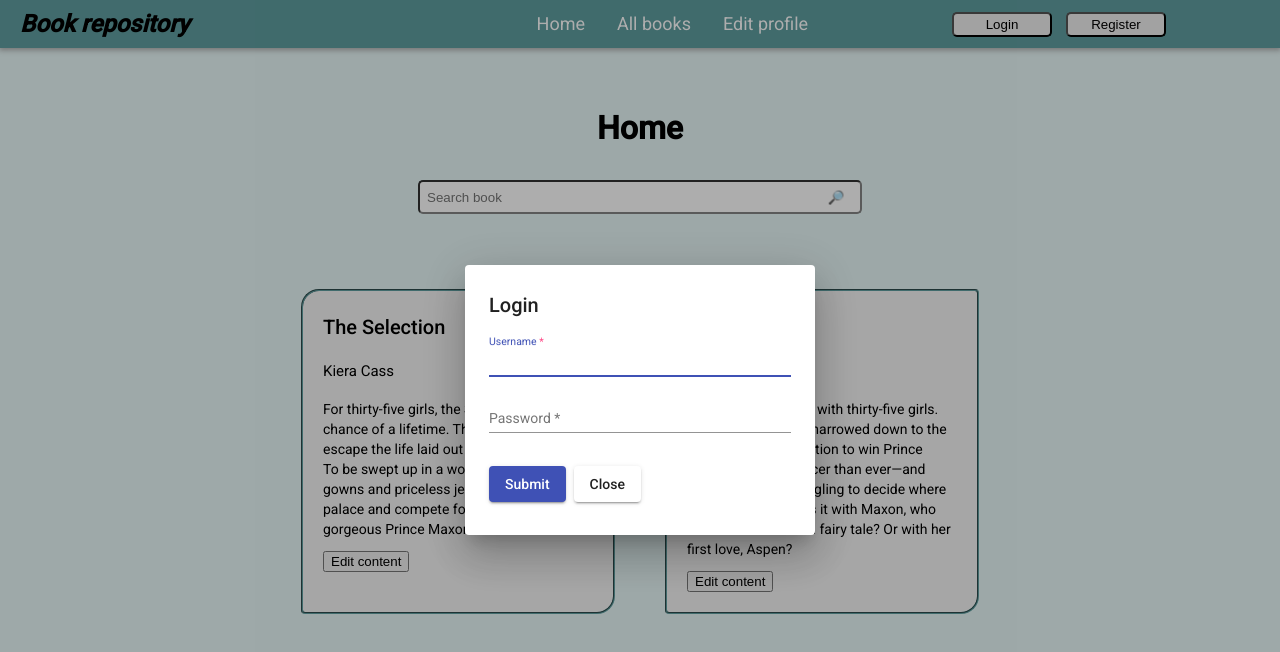
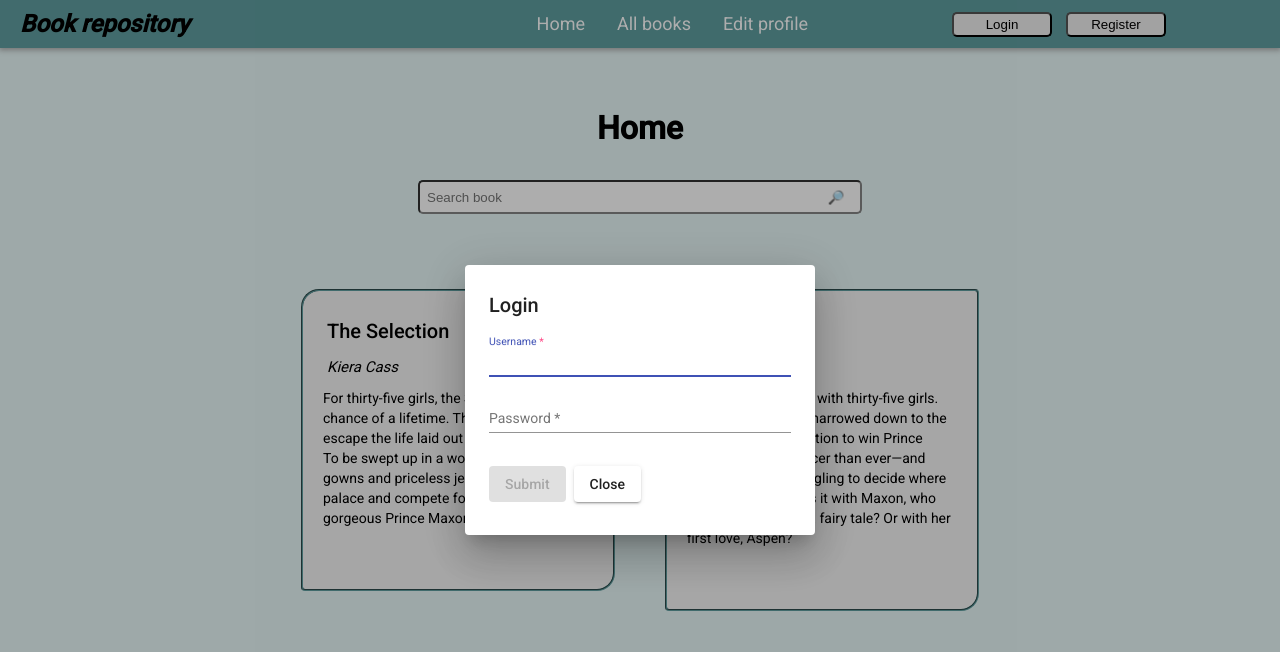
Before and after one commit to silviaDeyanova/Book-Repository, an Angular app: page /home in a window 1280 px wide. Both pictures are taken after a click on the button "Login". Shown: the top 652 px of the page. Built offline with nearby package versions, Linux system fonts and the light colour scheme.

Commit message:
disabled buttons when changes not found

```diff
--- a/src/app/components/book/book.component.html
+++ b/src/app/components/book/book.component.html
@@ -1,3 +1,4 @@
+<div id="book">
   <h2
     [routerLink]="['/home/book-description/' + data.id]"
     routerLinkActive="active"
@@ -12,3 +13,4 @@
   >
     Edit content
   </button>
+</div>
--- a/src/app/components/book/book.component.scss
+++ b/src/app/components/book/book.component.scss
@@ -0,0 +1,46 @@
+#book {
+  margin: 25px;
+  border: 2px groove cadetblue;
+  border-radius: 18px 4px;
+  padding: 20px;
+  width: 270px;
+  min-height: 240px;
+  background-color: whitesmoke;
+
+  h2 {
+    cursor: pointer;
+    display: inline-block;
+    &:hover {
+      color: rgb(78, 78, 78);
+    }
+  }
+
+  h4,
+  h2 {
+    margin: 4px;
+  }
+
+  h4 {
+    font-style: italic;
+    margin-bottom: 9px;
+  }
+
+  button {
+    background-color: #64b3f8;
+    border: none;
+    padding: 5px;
+    border: 2px groove cadetblue;
+    border-radius: 5px;
+    color: white;
+    font-weight: bold;
+
+    &:hover {
+      background-color: #89c8ff;
+      cursor: pointer;
+    }
+  }
+}
+
+.hide {
+  visibility: hidden;
+}
--- a/src/app/components/book/book.component.ts
+++ b/src/app/components/book/book.component.ts
@@ -38,7 +38,6 @@ export class BookComponent implements OnInit {
       if (result) {
         this.bookService.updateBook(bookId, result).subscribe(
           (book) => {
-            console.log('Book updated successfully');
             this.data = book;
           },
           (error) => {
--- a/src/app/components/edit-dialog/edit-dialog.component.html
+++ b/src/app/components/edit-dialog/edit-dialog.component.html
@@ -1,17 +1,3 @@
-<!-- <div id="mainPage">
-    <div id="content">
-      <div id="title">
-        <h1>{{ data.title }}</h1>
-        <h3>{{ data.author }}</h3>
-      </div>
-      <div id="description">
-        <img src="{{ bookInfo.cover }}" />
-        <textarea [(ngModel)]="bookInfo.resume" name="resume"></textarea>
-      </div>
-      <button (click)="submit()">Submit changes</button>
-    </div>
-  </div> -->
-
 <div class="container">
   <h2 mat-dialog-title>Edit</h2>
 
@@ -27,7 +13,18 @@
     </mat-form-field>
   </mat-dialog-content>
   <mat-dialog-actions>
-    <button mat-raised-button color="primary" (click)="submit()">Submit</button>
+    <button
+      mat-raised-button
+      color="primary"
+      (click)="submit()"
+      [disabled]="
+        !form.controls.title.dirty &&
+        !form.controls.author.dirty &&
+        !form.controls.resume.dirty
+      "
+    >
+      Submit
+    </button>
     <button mat-raised-button (click)="close()">Close</button>
   </mat-dialog-actions>
 </div>
--- a/src/app/components/home-page/home-page.component.html
+++ b/src/app/components/home-page/home-page.component.html
@@ -18,7 +18,7 @@
       </div>
     </div>
     <div id="searchResult" *ngIf="mostRatedBooks">
-      <div id="book" *ngFor="let book of mostRatedBooks">
+      <div *ngFor="let book of mostRatedBooks">
         <app-book [data]="book"></app-book>
       </div>
     </div>
--- a/src/app/components/home-page/home-page.component.scss
+++ b/src/app/components/home-page/home-page.component.scss
@@ -41,48 +41,6 @@ input {
   margin-top: 50px;
 }
 
-#book {
-  margin: 25px;
-  border: 2px groove cadetblue;
-  border-radius: 18px 4px;
-  padding: 20px;
-  width: 270px;
-  min-height: 240px;
-  background-color: whitesmoke;
-
-  h2 {
-    cursor: pointer;
-    display: inline-block;
-    &:hover {
-      color: rgb(78, 78, 78);
-    }
-  }
-
-  h4,
-  h2 {
-    margin: 4px;
-  }
-
-  h4 {
-    font-style: italic;
-    margin-bottom: 9px;
-  }
-
-  button {
-    background-color: #64b3f8;
-    border: none;
-    padding: 5px;
-    border: 2px groove cadetblue;
-    border-radius: 5px;
-    color: white;
-    font-weight: bold;
-
-    &:hover {
-      background-color: #89c8ff;
-      cursor: pointer;
-    }
-  }
-}
 .inputData {
   width: 440px;
   margin: 0 auto;
--- a/src/app/components/login-dialog/login-dialog.component.html
+++ b/src/app/components/login-dialog/login-dialog.component.html
@@ -10,7 +10,11 @@
         type="text"
       />
     </mat-form-field>
-    <span class="warning" *ngIf="form.controls.username.touched && form.controls.username.invalid">Required!</span>
+    <span
+      class="warning"
+      *ngIf="form.controls.username.touched && form.controls.username.invalid"
+      >Required!</span
+    >
     <mat-form-field>
       <input
         matInput
@@ -19,10 +23,25 @@
         type="password"
       />
     </mat-form-field>
-    <span class="warning" *ngIf="form.controls.password.touched && form.controls.password.invalid">The password is invalid!</span>
+    <span
+      class="warning"
+      *ngIf="form.controls.password.touched && form.controls.password.invalid"
+      >The password is invalid!</span
+    >
   </mat-dialog-content>
   <mat-dialog-actions>
-    <button mat-raised-button color="primary" (click)="submit()">Submit</button>
+    <button
+      mat-raised-button
+      color="primary"
+      (click)="submit()"
+      [disabled]="
+        !form.valid &&
+        !form.controls.username.dirty &&
+        !form.controls.password.dirty
+      "
+    >
+      Submit
+    </button>
     <button mat-raised-button (click)="close()">Close</button>
   </mat-dialog-actions>
 </div>
```
Lines whose indentation alone changed are shown as unchanged.
